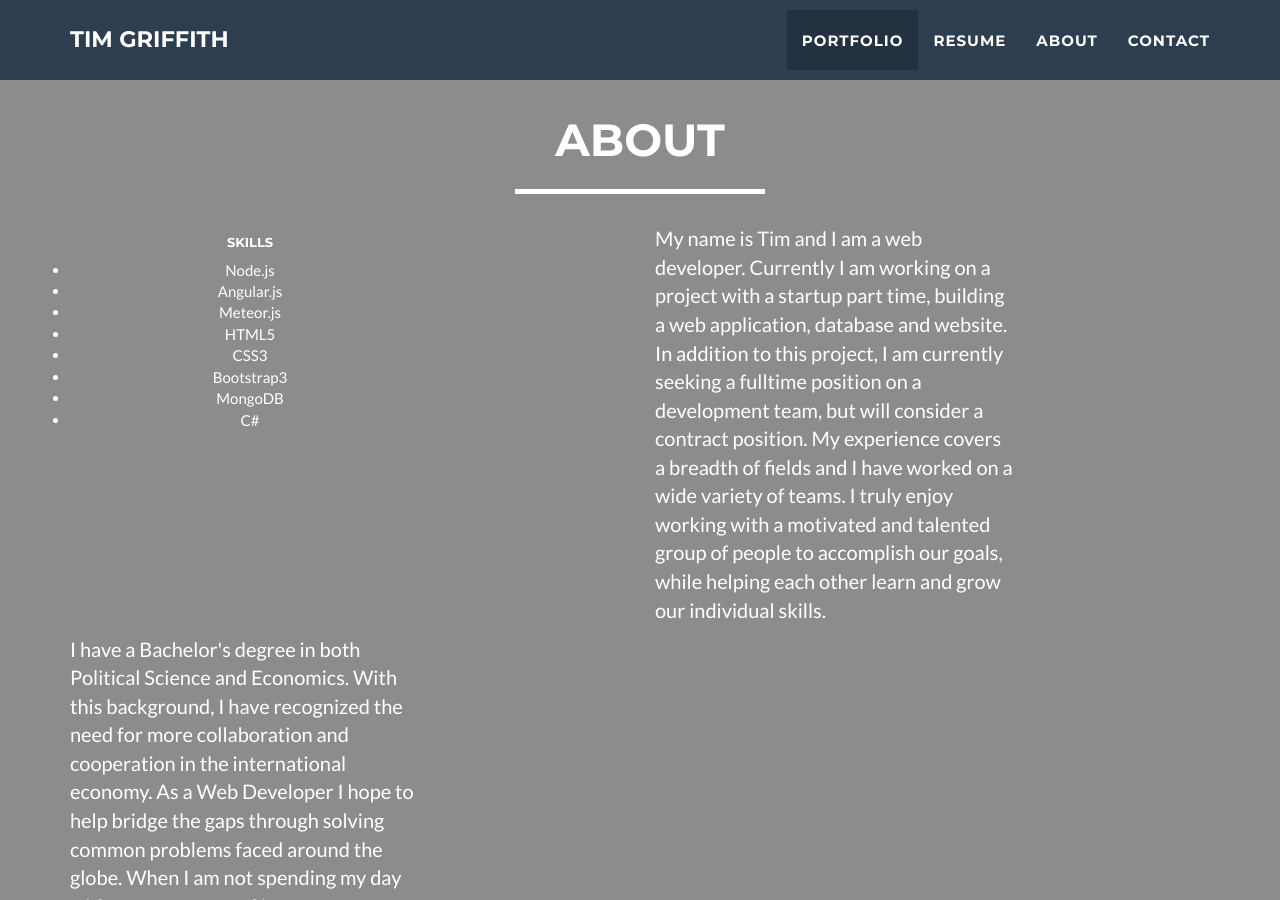
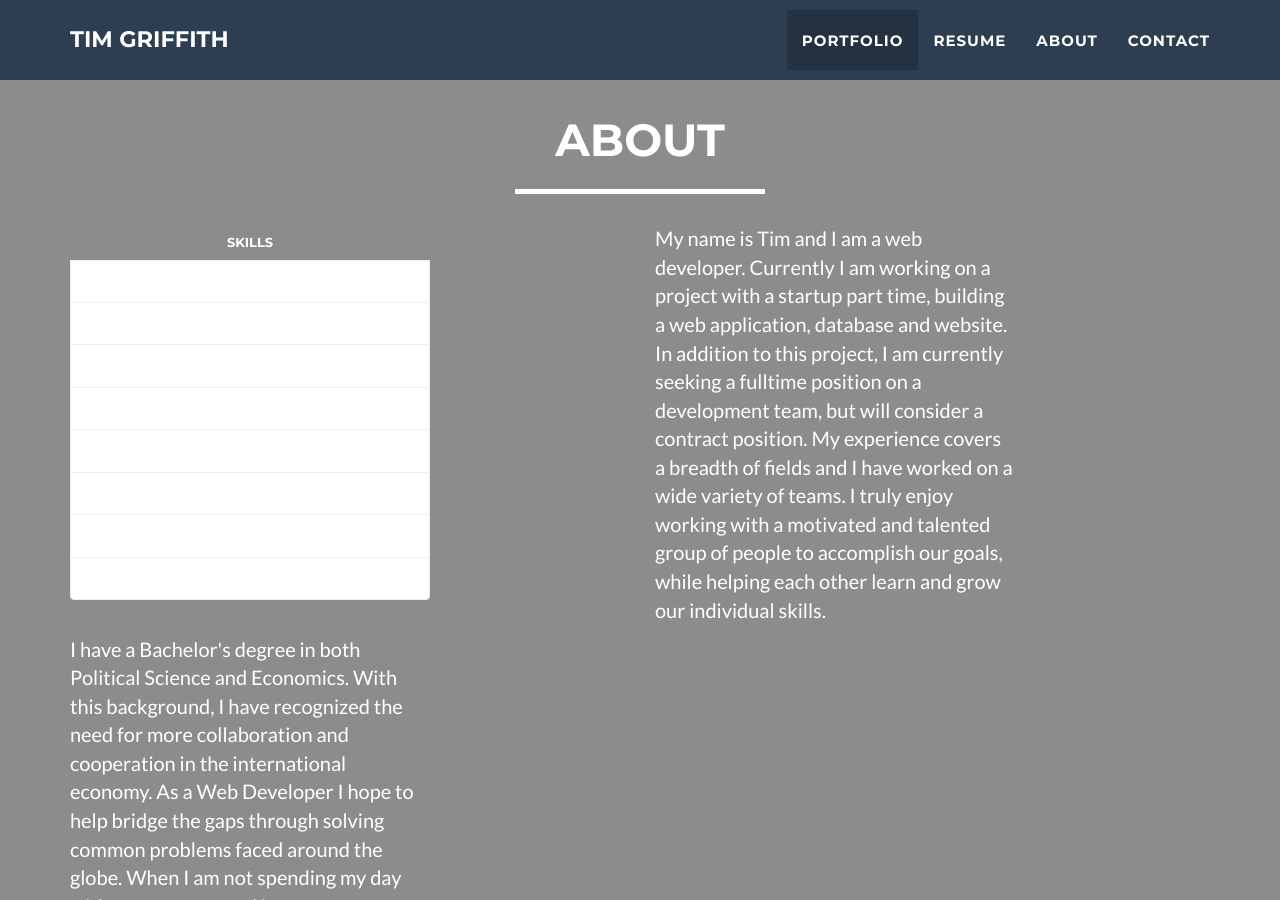
Before and after one commit to tmgriffith/tmgriffith.github.io, a Jekyll site: the page built from index.html, in a window 1280 px wide and 900 px high, scrolled down 1620 px. Built offline with Jekyll 4.4.1, drawn with Linux system fonts in a browser that asks for light colours.

Commit message:
Update about.html

```diff
--- a/_includes/about.html
+++ b/_includes/about.html
@@ -10,14 +10,14 @@
             <div class="row">
                 <div class="col-sm-4 text-center">
                  <ul class="list-group"><h6>Skills</h6>
-                  <li>Node.js</li>
-                  <li>Angular.js</li>
-                  <li>Meteor.js</li>
-                  <li>HTML5</li>
-                  <li>CSS3</li>
-                  <li>Bootstrap3</li>
-                  <li>MongoDB</li>
-                  <li>C#</li>
+                  <li class="list-group-item">Node.js</li>
+                  <li class="list-group-item">Angular.js</li>
+                  <li class="list-group-item">Meteor.js</li>
+                  <li class="list-group-item">HTML5</li>
+                  <li class="list-group-item">CSS3</li>
+                  <li class="list-group-item">Bootstrap3</li>
+                  <li class="list-group-item">MongoDB</li>
+                  <li class="list-group-item">C#</li>
                  </ul>
                 </div>
                 <div class="col-sm-4 col-lg-offset-2">
```
